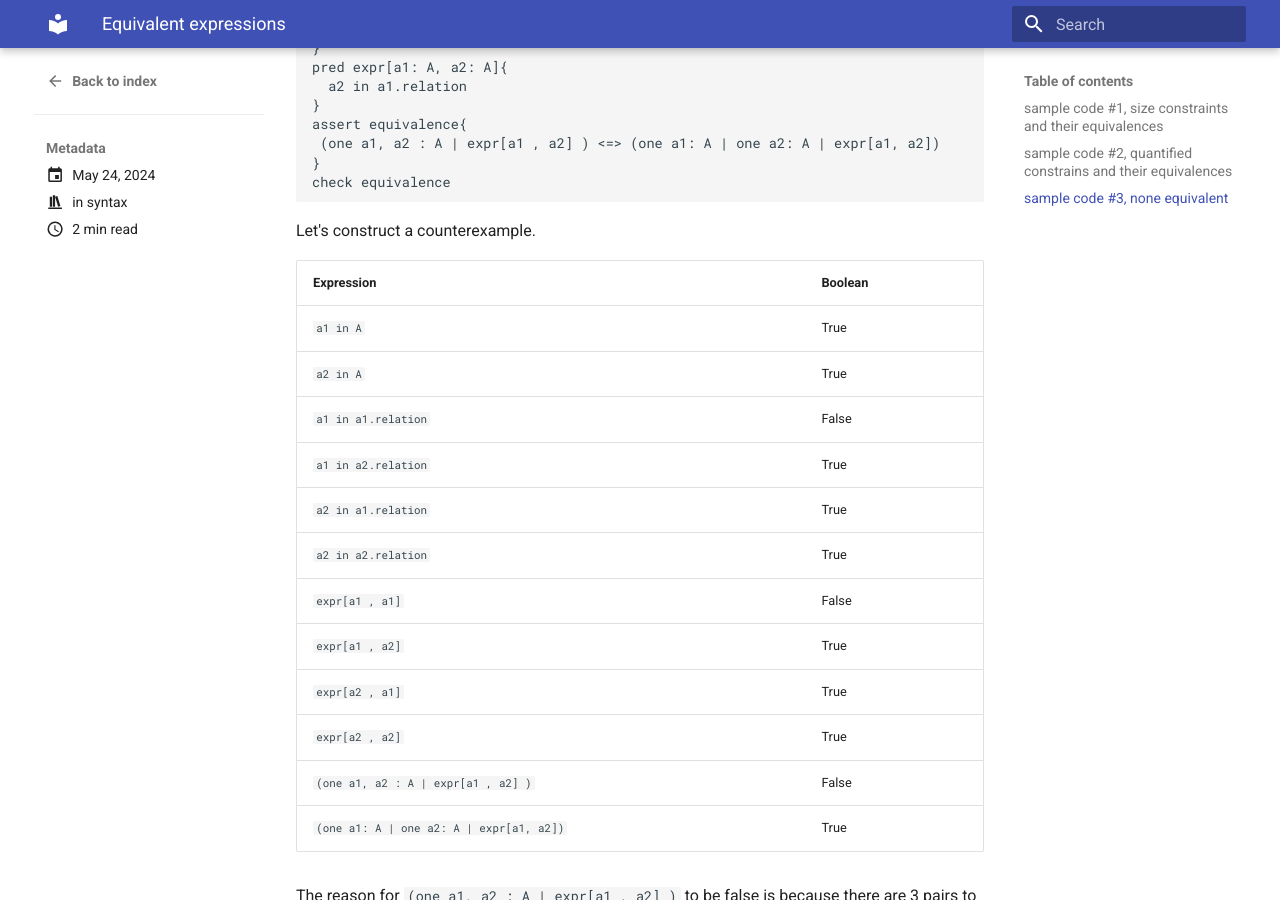
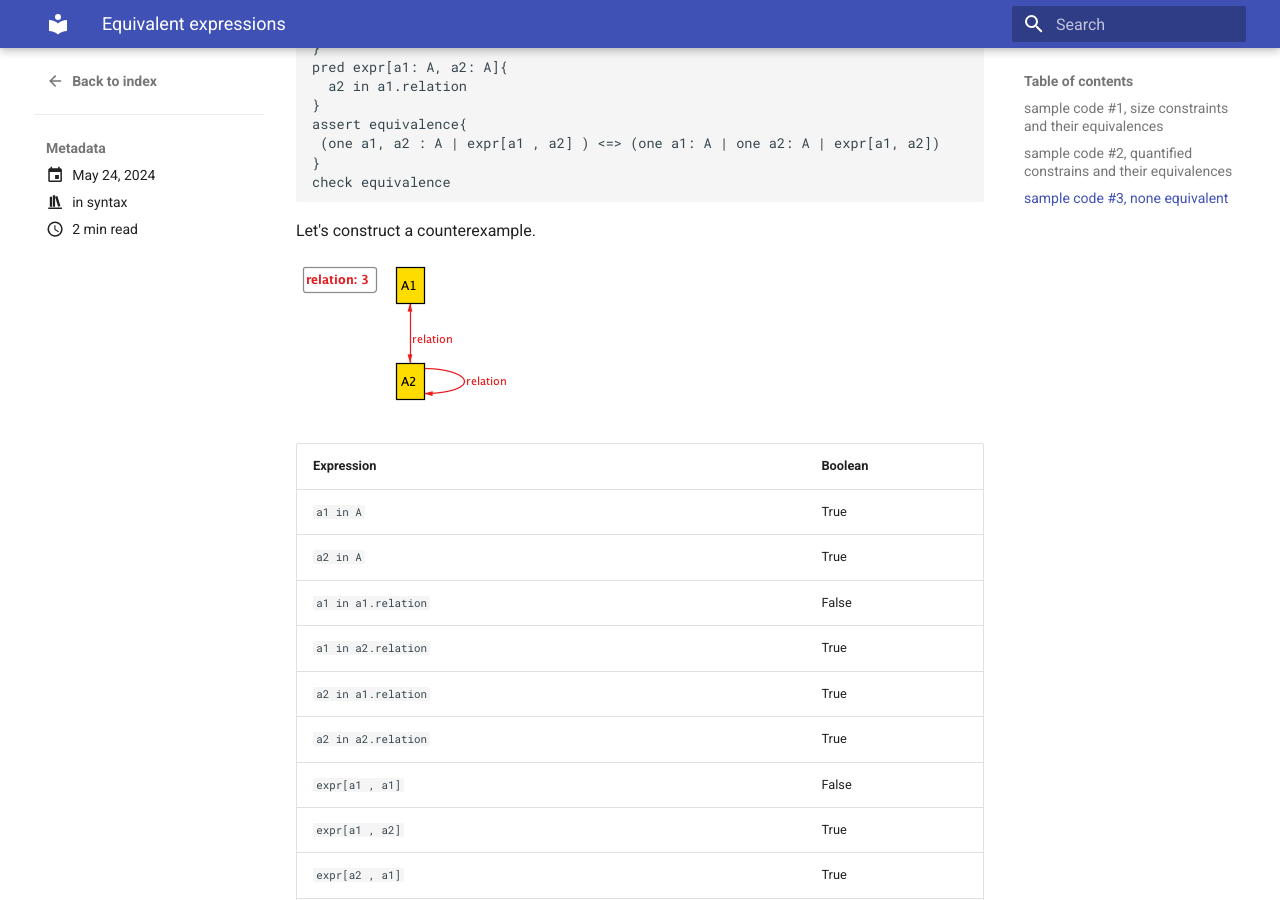
Before and after one commit to luomein/alloy_apprentice, an MkDocs documentation site: the page built from docs/blog/posts/equivalent_expressions.md, in a window 1280 px wide and 900 px high, scrolled down 1114 px. Built offline with MkDocs 1.6.1 and Material for MkDocs 9.7.7, drawn with Linux system fonts in a browser that asks for light colours.

Commit message:
20240524

```diff
--- a/docs/blog/posts/equivalent_expressions.md
+++ b/docs/blog/posts/equivalent_expressions.md
@@ -69,6 +69,8 @@ check equivalence
 
 Let's construct a counterexample.
 
+![viz.png](../../../../../assets/images/posts/equivalent_expressions/viz.png)
+
 | Expression | Boolean |
 | -- | -- |
 | `a1 in A` | True |
```
Also changed, not shown: docs/assets/images/posts/equivalent_expressions/viz.png (added), 4 other files.
